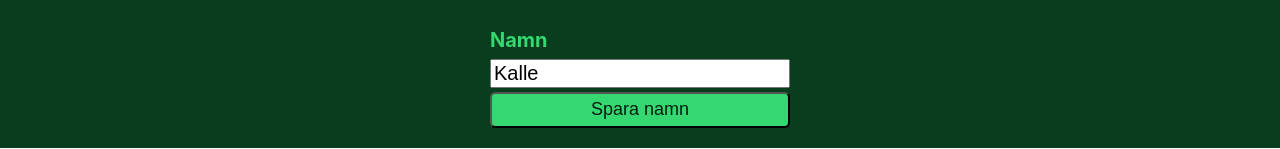
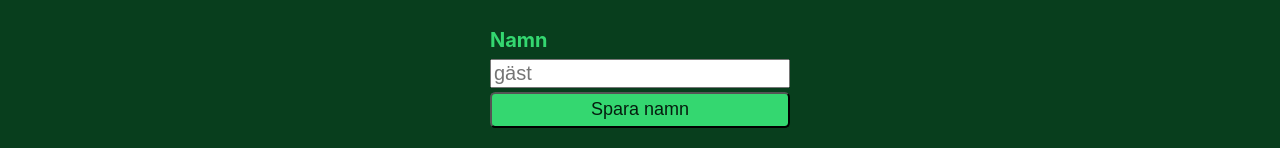
Before and after one commit to ha-fed23-testning/03-exercises, a React (Vite) app: page / in a window 1280 px wide. Shown: the part 153-302 px from the top of the page. Built offline with nearby package versions, Linux system fonts and the light colour scheme.

Commit message:
Login: enter and save name

```diff
--- a/src/components/Login.jsx
+++ b/src/components/Login.jsx
@@ -1,14 +1,24 @@
-
+import { useState } from 'react'
 
 const Login = () => {
+	const [name, setName] = useState('')
+	const [savedName, setSavedName] = useState('gäst')
+
+	const handleClick = () => {
+		setSavedName( name )
+	}
 
 	return (
 		<div className="login">
-			<h2> Välkommen gäst </h2>
+			<h2> Välkommen {savedName} </h2>
 			<section className="form">
 				<label> Namn </label>
-				<input type="text" value="Kalle" />
-				<button> Spara namn </button>
+				<input type="text"
+					placeholder="gäst"
+					value={name}
+					onChange={e => setName(e.target.value)}
+					/>
+				<button onClick={handleClick}> Spara namn </button>
 			</section>
 		</div>
 	)
```
Also changed, not shown: 1 other file (tests, documents, lock files or other folders).
